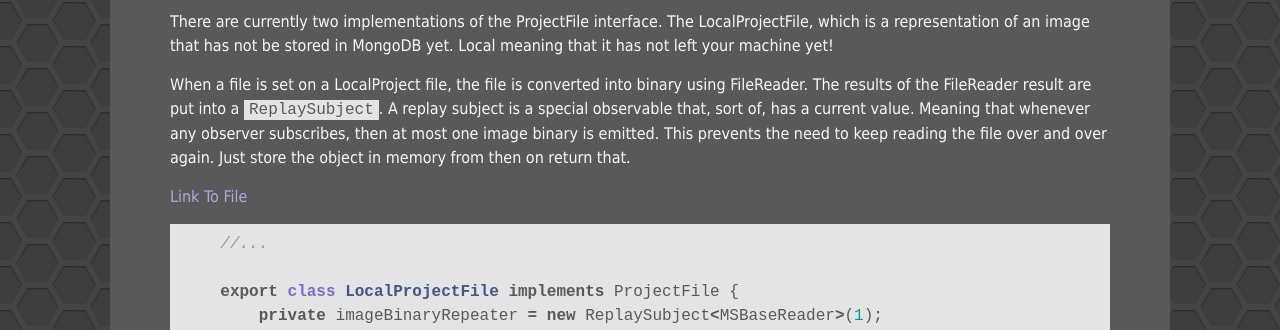
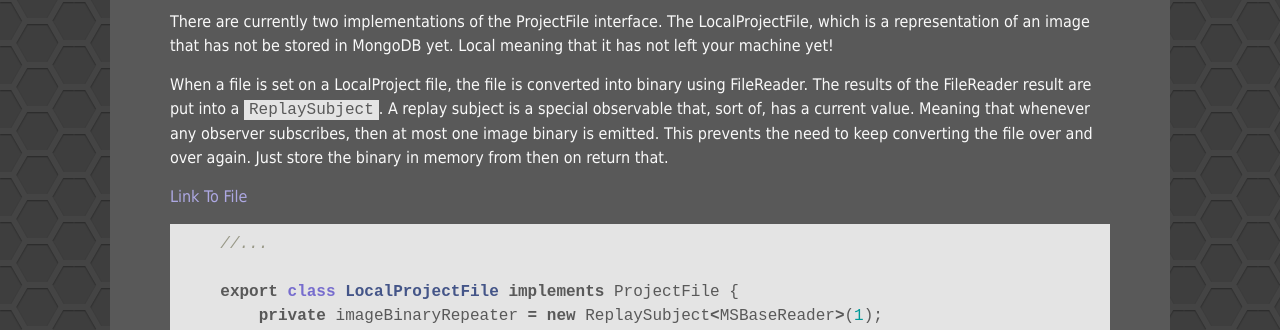
Before and after one commit to Unthrottled/blog, a Jekyll site: the page built from _posts/2017-12-14-Reactive-Mongo-Image-Persistence.md, in a window 1280 px wide and 900 px high, scrolled down 10950 px. Shown: the part 161-491 px from the top of the window. Built offline with Jekyll 4.4.1, drawn with Linux system fonts in a browser that asks for light colours; some of the changed text lies outside the part shown.

Commit message:
More words

```diff
--- a/_posts/2017-12-14-Reactive-Mongo-Image-Persistence.md
+++ b/_posts/2017-12-14-Reactive-Mongo-Image-Persistence.md
@@ -473,8 +473,8 @@ When a file is set on a LocalProject file, the file is converted into binary usi
 The results of the FileReader result are put into a `ReplaySubject`.
 A replay subject is a special observable that, sort of, has a current value.
 Meaning that whenever any observer subscribes, then at most one image binary is emitted.
-This prevents the need to keep reading the file over and over again.
-Just store the object in memory from then on return that.
+This prevents the need to keep converting the file over and over again.
+Just store the binary in memory from then on return that.
 
 [Link To File](https://github.com/cyclic-reference/mongo-images/blob/master/web-content/src/app/projectFiles/model/LocalProjectFile.ts)
 
```
Also changed, not shown: other parts of _posts/2017-12-14-Reactive-Mongo-Image-Persistence.md (+7 -0 lines).
